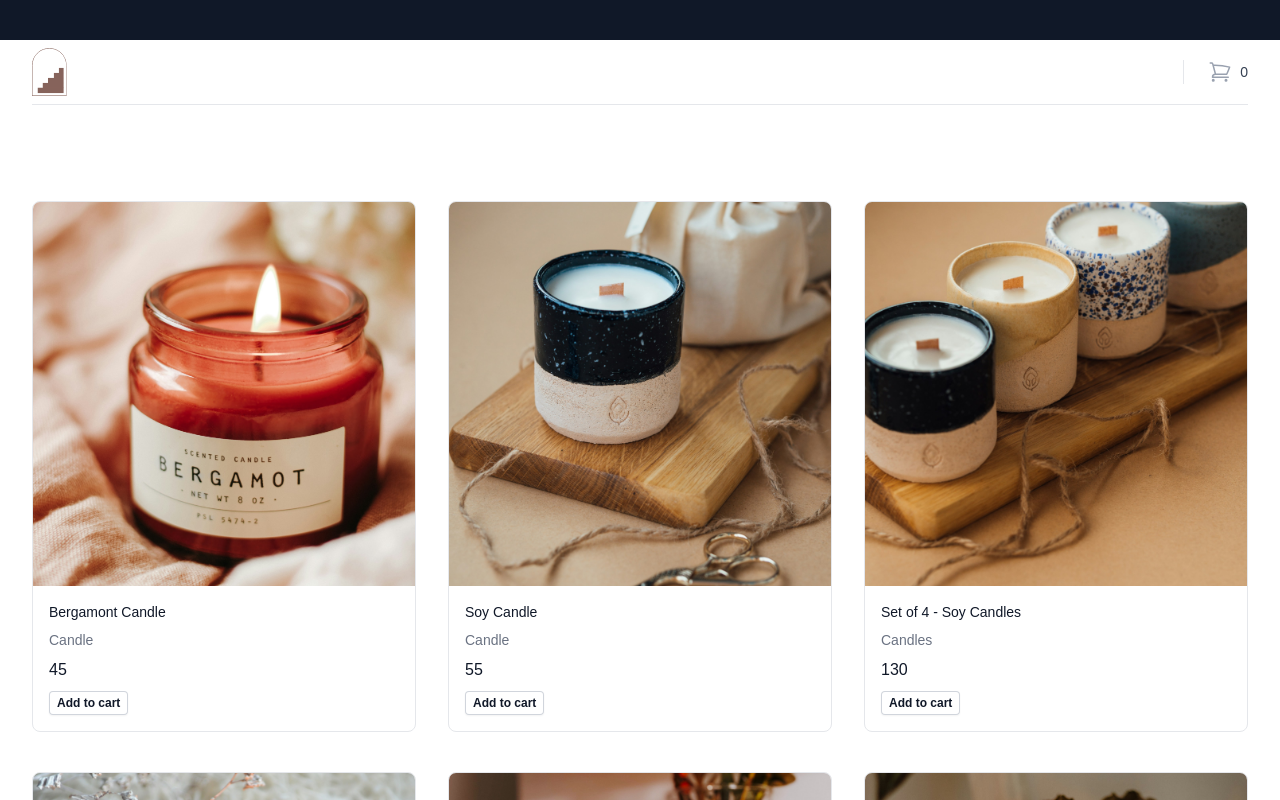
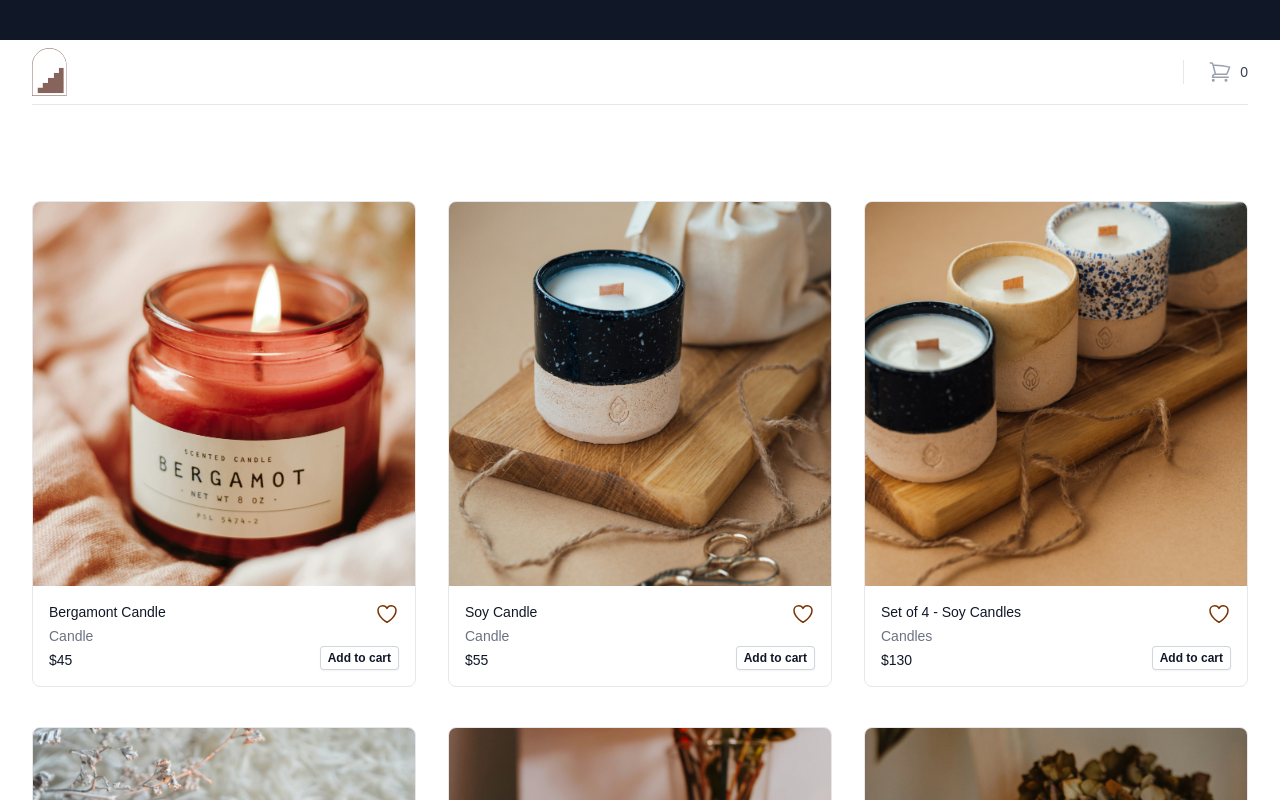
Before and after one commit to Mjoel54/ecommerce-website, a Next.js app: page / in a window 1280 px wide. Shown: the top 800 px of the page. Built offline with nearby package versions, Linux system fonts and the light colour scheme.

Commit message:
wishlist button

```diff
--- a/src/components/productList.tsx
+++ b/src/components/productList.tsx
@@ -2,16 +2,30 @@
 
 import { useDispatch, useSelector } from "react-redux";
 import productDataObjects from "../data/products";
-// import { CheckCircleIcon } from "@heroicons/react/20/solid";
+import { HeartIcon } from "@heroicons/react/20/solid";
+import { HeartIcon as HeartOutlineIcon } from "@heroicons/react/24/outline";
+
 import cartSlice from "../redux/reducers/cartReducer";
+import wishlistSlice from "@/redux/reducers/wishlistReducer";
 import { RootState } from "../redux/store";
 
 export default function ProductList() {
   const { cartProducts } = useSelector(
     (state: RootState) => state.reducer.cart
   );
+  const { wishlistProducts } = useSelector(
+    (state: RootState) => state.reducer.wishlist
+  );
+  const { addToWishlist, removeFromWishlist } = wishlistSlice.actions;
   const { addToCart, removeFromCart } = cartSlice.actions;
   const dispatch = useDispatch();
+
+  {
+    /* <a href="#">
+                    <span aria-hidden="true" className="absolute inset-0" />
+                    {product.name}
+                  </a> */
+  }
 
   console.log("cartProductIds", cartProducts);
 
@@ -31,22 +45,55 @@ export default function ProductList() {
                 src={product.image.src}
                 className="aspect-3/4 w-full bg-gray-200 object-cover sm:aspect-auto sm:h-96"
               />
-              <div className="flex flex-1 flex-col space-y-2 p-4">
+              <div className="flex flex-1 justify-between p-4">
+                {/* Left side - Product information */}
+                <div className="flex flex-col gap-1">
                   <h3 className="text-sm font-medium text-gray-900">
-                  {/* <a href="#">
-                    <span aria-hidden="true" className="absolute inset-0" />
-                    {product.name}
-                  </a> */}
                     {product.name}
                   </h3>
                   <p className="text-sm text-gray-500">{product.description}</p>
-                <div className="flex flex-1 flex-col justify-end">
-                  {/* <p className="text-sm text-gray-500 italic">
-                    {product.options}
-                  </p> */}
-                  <p className="text-base font-medium text-gray-900">
-                    {product.price}
+                  <p className="text-sm font-medium text-gray-900">
+                    ${product.price}
                   </p>
+                </div>
+
+                {/* Right side - Wish and cart button */}
+                <div className="flex flex-col justify-between items-end h-full">
+                  <div>
+                    {!wishlistProducts.some(
+                      (wishlistItem) => wishlistItem.id === product.id
+                    ) && (
+                      <button
+                        type="button"
+                        onClick={() =>
+                          dispatch(
+                            addToWishlist({
+                              id: product.id,
+                            })
+                          )
+                        }
+                        className="cursor-pointer"
+                      >
+                        <HeartOutlineIcon className="h-6 w-6 text-amber-900" />{" "}
+                      </button>
+                    )}
+                    {wishlistProducts.some(
+                      (wishlistItem) => wishlistItem.id === product.id
+                    ) && (
+                      <button
+                        type="button"
+                        onClick={() =>
+                          dispatch(
+                            removeFromWishlist({
+                              id: product.id,
+                            })
+                          )
+                        }
+                        className="cursor-pointer"
+                      >
+                        <HeartIcon className="h-6 w-6 text-amber-900" />{" "}
+                      </button>
+                    )}
                   </div>
                   <div>
                     {!cartProducts.some(
@@ -86,6 +133,7 @@ export default function ProductList() {
                   </div>
                 </div>
               </div>
+            </div>
           ))}
         </div>
       </div>
--- a/src/redux/Product.ts
+++ b/src/redux/Product.ts
@@ -1,18 +1,18 @@
-export interface Product {
-  name: string;
-  description: string;
-  price: number;
-  image?: unknown;
-}
+// export interface Product {
+//   name: string;
+//   description: string;
+//   price: number;
+//   image?: unknown;
+// }
 
-export interface ProductsState {
-  products: Product[];
-  status: "idle" | "loading" | "succeeded" | "failed";
-  error: string | null;
-}
+// export interface ProductsState {
+//   products: Product[];
+//   status: "idle" | "loading" | "succeeded" | "failed";
+//   error: string | null;
+// }
 
-export const initialState: ProductsState = {
-  products: [],
-  status: "idle",
-  error: null,
-};
+// export const initialState: ProductsState = {
+//   products: [],
+//   status: "idle",
+//   error: null,
+// };
```
Lines whose indentation alone changed are shown as unchanged.
